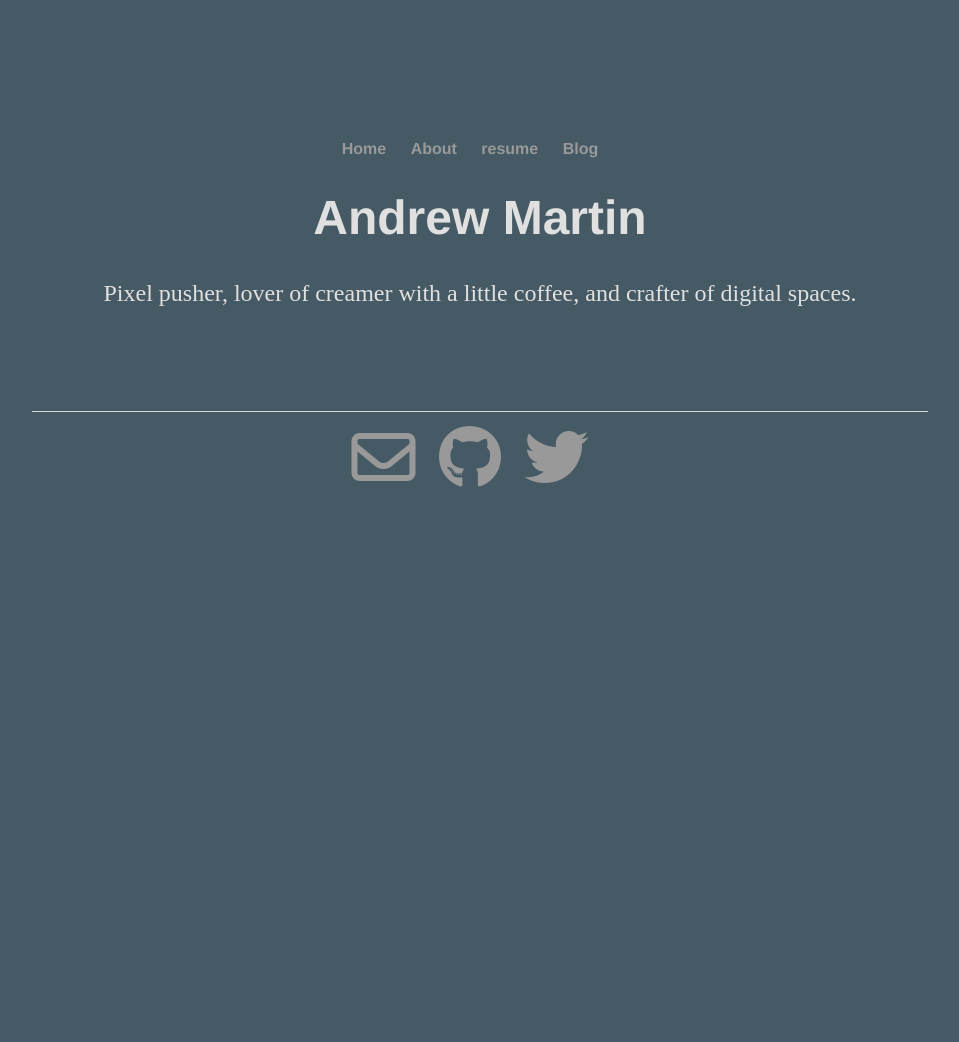
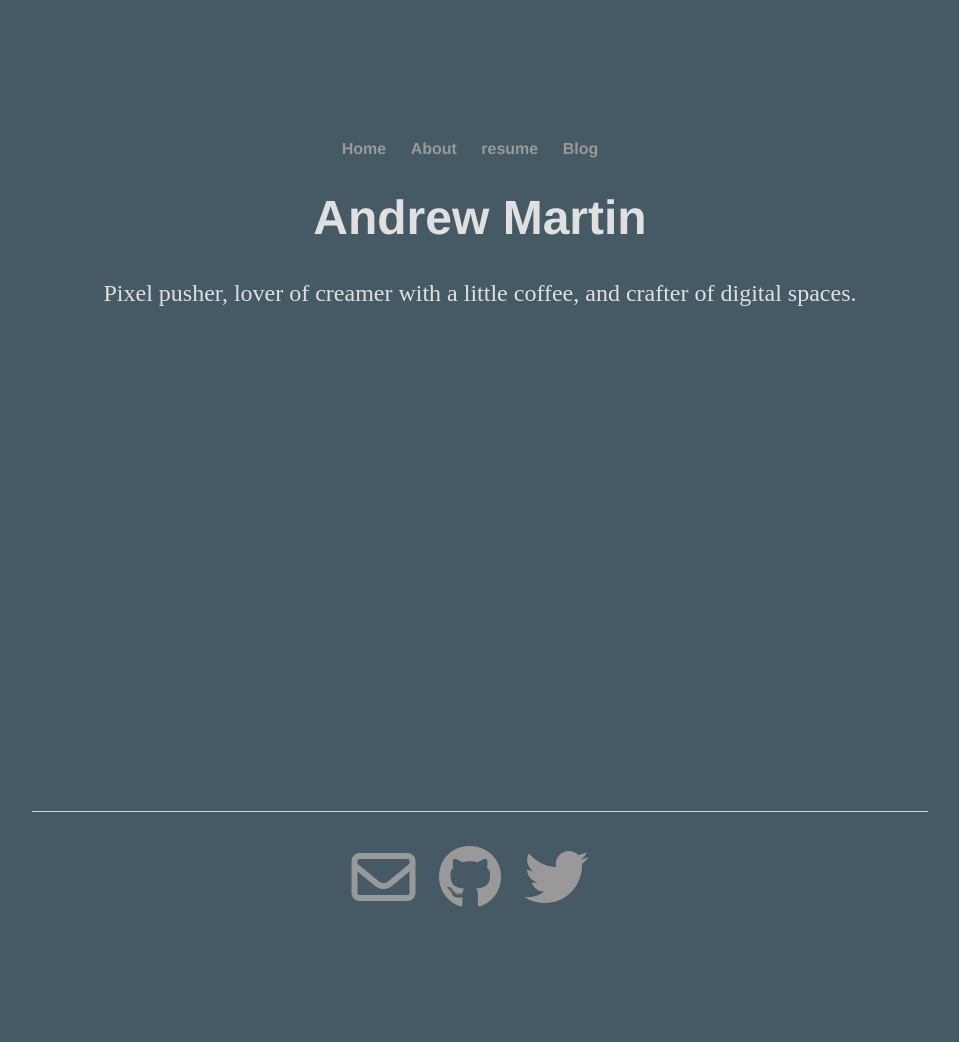
Before and after one commit to tindrew/my_blog, a Jekyll site: the page built from index.html, in a window 1280 px wide. Shown: the whole page, without its empty margins (160-1119 px from the left). Built offline with Jekyll 4.4.1, drawn with Linux system fonts in a browser that asks for light colours; nearby versions of some CDN libraries; before the commit the page ends 900 px from its top, so only the background shows below that.

Commit message:
Update main.css

```diff
--- a/css/main.css
+++ b/css/main.css
@@ -51,7 +51,8 @@ p {
 footer {
     border-top: 1px solid #d5d5d5;
     font-size: .8em;
-    margin-top: 100px;
+    margin-top: 500px;
+    padding: 20px;
 }
 
 ul.posts {
```
